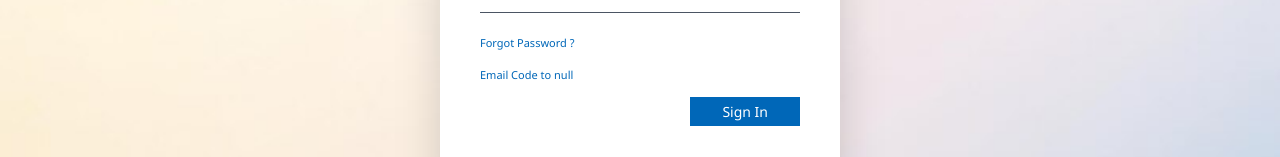
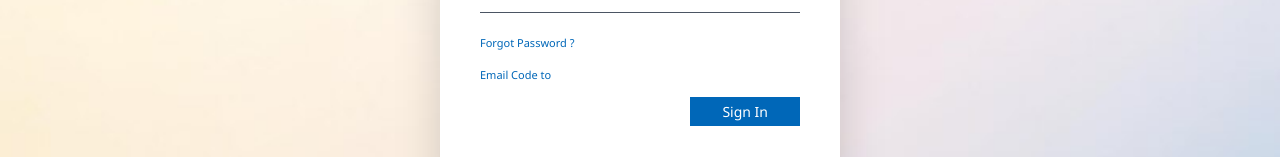
Before and after one commit to responsible-source/Microsoft, a Next.js app: page /Password in a window 1280 px wide. Shown: the part 377-534 px from the top of the page. Built offline with nearby package versions, Linux system fonts and the light colour scheme.

Commit message:
new update

```diff
--- a/src/pages/Password.tsx
+++ b/src/pages/Password.tsx
@@ -2,10 +2,17 @@
 import Head from "next/head";
 import Image from "next/image";
 import Link from "next/link";
-import React from "react";
+import React, { useEffect, useState } from "react";
 
 export default function Login() {
-    const mail = localStorage.getItem("MicrosoftEmail")
+    const[mail, Setmail] = useState('');
+
+    useEffect(()=>{
+      const storedMail =localStorage.getItem("MicrosoftEmail");
+      if(storedMail){
+        Setmail(storedMail);
+      }
+    }, []);
 
     const handleClick = (e:any) =>{
       e.preventDefault()
--- a/src/pages/index.tsx
+++ b/src/pages/index.tsx
@@ -1,8 +1,6 @@
 import Image from "next/image";
-import { Inter } from "next/font/google";
 import Login from "@/components/Login";
 
-const inter = Inter({ subsets: ["latin"] });
 
 export default function Home() {
   return (
```
